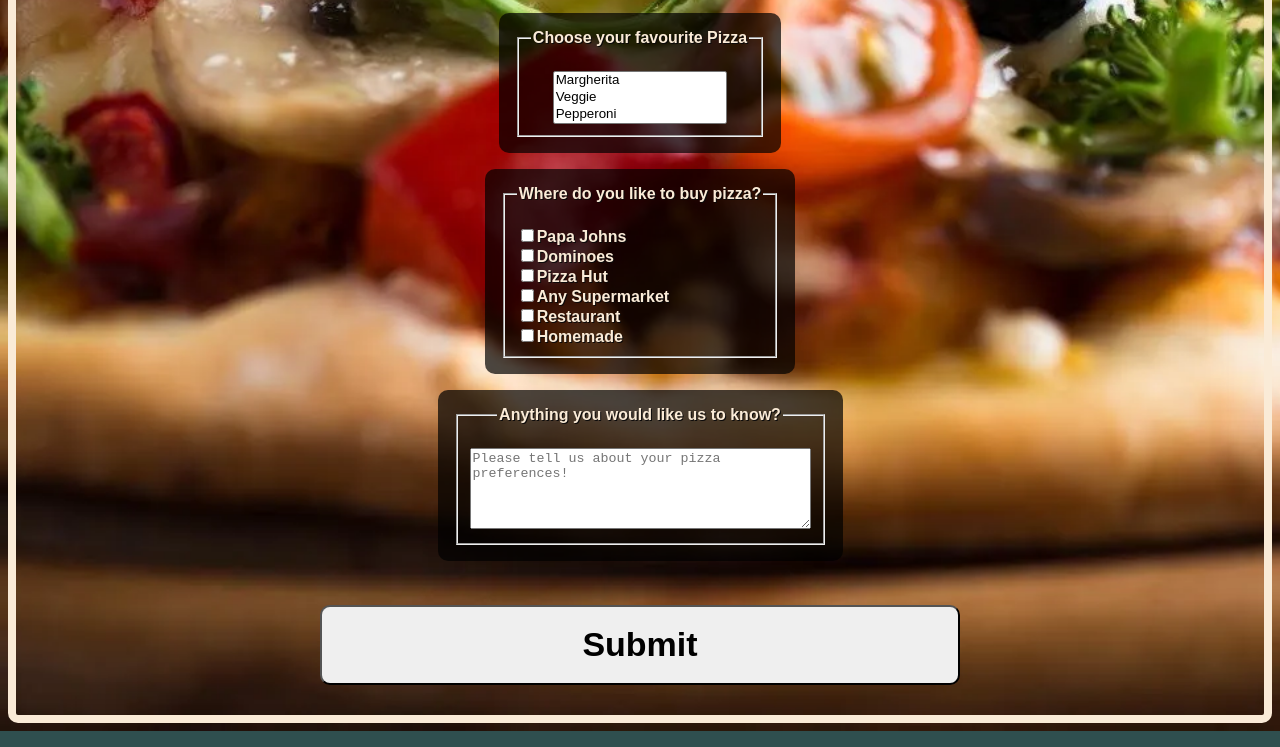
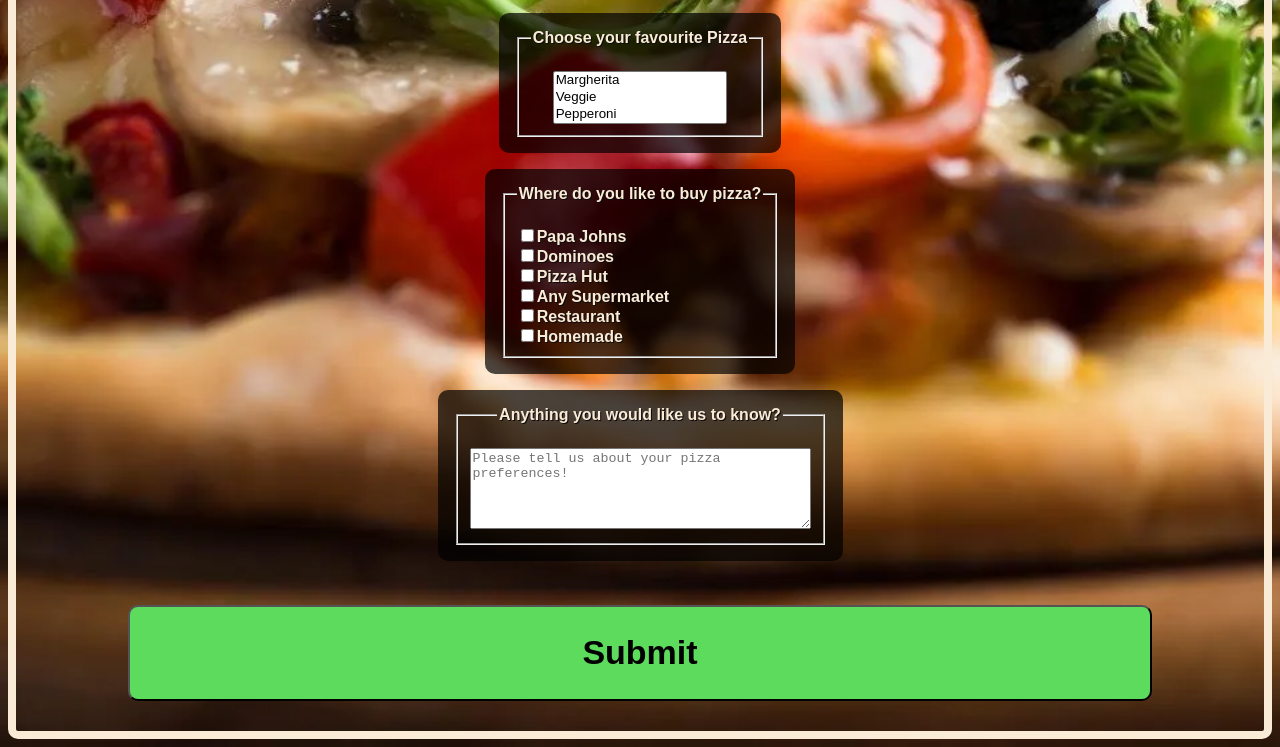
Before and after one commit to nay0ne/Nathans-Survey, a plain HTML site: page index.html in a window 1280 px wide. Shown: the part 696-1443 px from the top of the page. Drawn offline with Linux system fonts and the light colour scheme.

Commit message:
css submit alter

```diff
--- a/resources/CSS/style.css
+++ b/resources/CSS/style.css
@@ -60,10 +60,11 @@
   }
 
 #submit {
+  background-color: #5cdb5c;
   font-weight: bold;
   font-size: calc(18px + 2vmin);
-      height: 10vh;
-      width: 50vw;
+  height: 12vh;
+  width: 80vw;
   border-radius: 10px;
   margin-bottom: 30px;
   }
```
Lines whose indentation alone changed are shown as unchanged.
